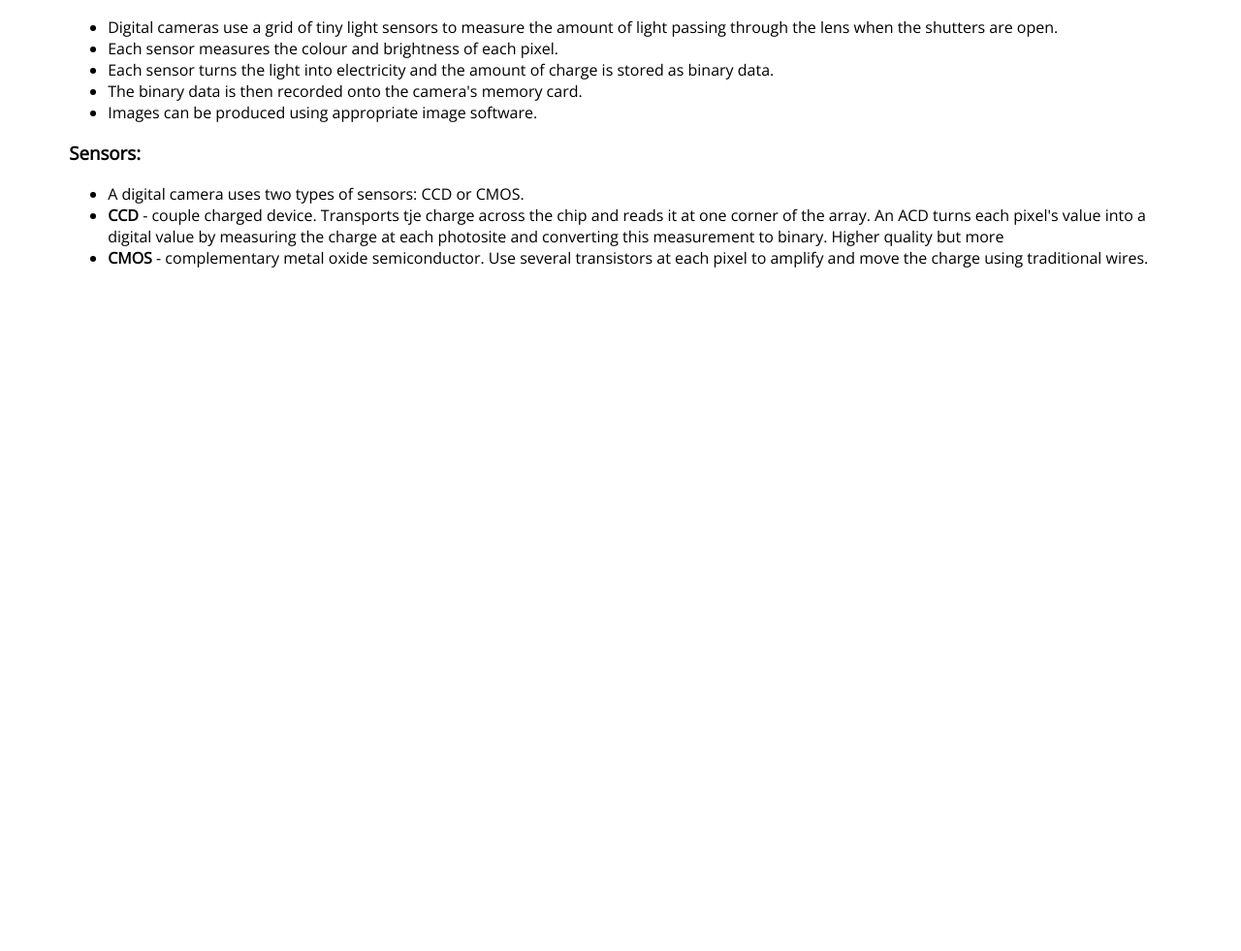
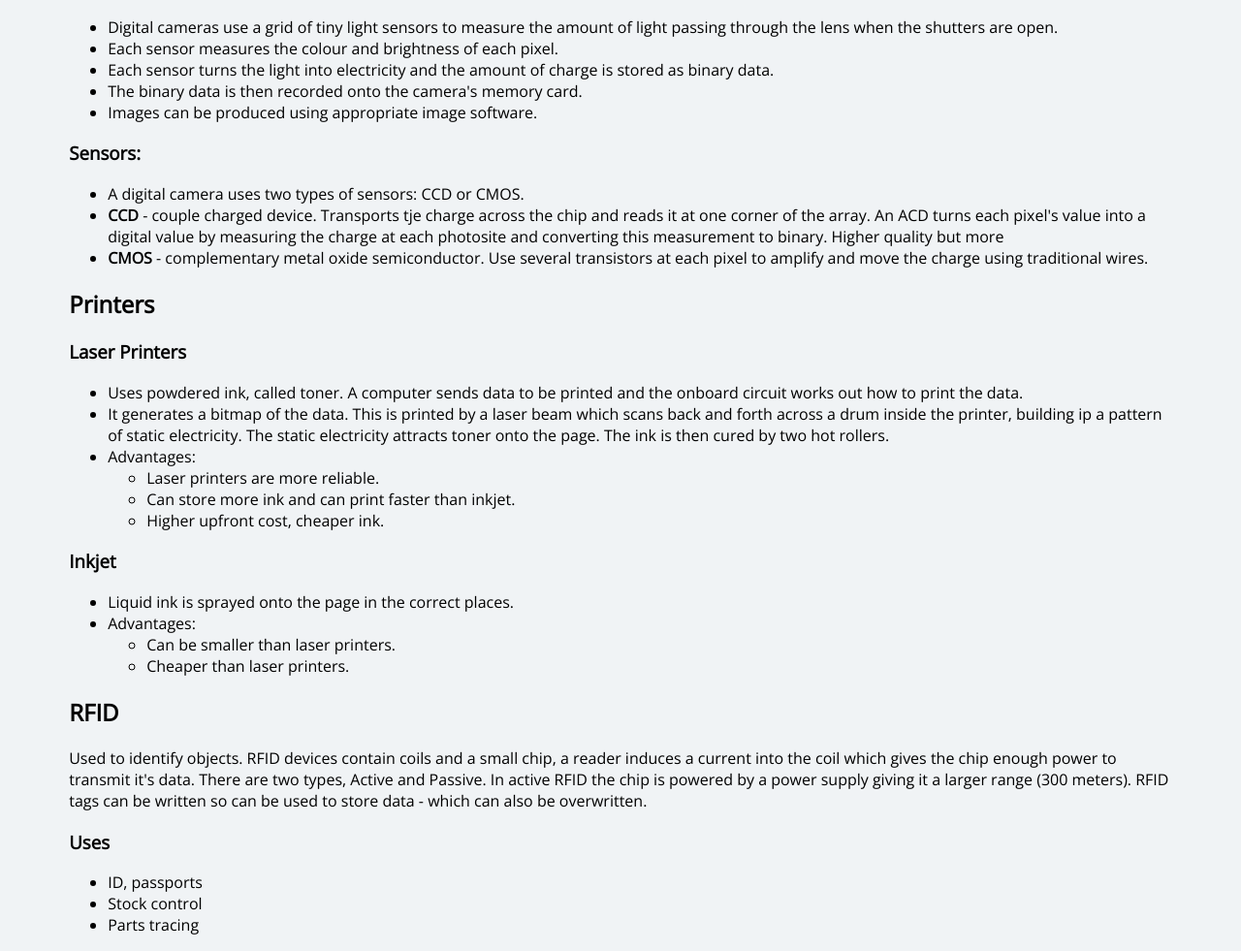
Before and after one commit to james28689/A-Level-Notes, a plain HTML site: page 3/external-hardware.html in a window 1280 px wide. Shown: the part 758-1739 px from the top of the page at 97% size. Before the commit the page ends 1051 px from the top, so only its background shows below. Drawn offline with nearby package versions, Linux system fonts and the light colour scheme.

Commit message:
css changes 1

```diff
--- a/3/external-hardware.html
+++ b/3/external-hardware.html
@@ -51,6 +51,35 @@
 				<li><strong>CCD</strong> - couple charged device. Transports tje charge across the chip and reads it at one corner of the array. An ACD turns each pixel's value into a digital value by measuring the charge at each photosite and converting this measurement to binary. Higher quality but more </li>
 				<li><strong>CMOS</strong> - complementary metal oxide semiconductor. Use several transistors at each pixel to amplify and move the charge using traditional wires.</li>
 			</ul>
+			<h2>Printers</h2>
+			<h3>Laser Printers</h3>
+			<ul>
+				<li>Uses powdered ink, called toner. A computer sends data to be printed and the onboard circuit works out how to print the data.</li>
+				<li>It generates a bitmap of the data. This is printed by a laser beam which scans back and forth across a drum inside the printer, building ip a pattern of static electricity. The static electricity attracts toner onto the page. The ink is then cured by two hot rollers.</li>
+				<li>Advantages:</li>
+				<ul>
+					<li>Laser printers are more reliable.</li>
+					<li>Can store more ink and can print faster than inkjet.</li>
+					<li>Higher upfront cost, cheaper ink.</li>
+				</ul>
+			</ul>
+			<h3>Inkjet</h3>
+			<ul>
+				<li>Liquid ink is sprayed onto the page in the correct places.</li>
+				<li>Advantages:</li>
+				<ul>
+					<li>Can be smaller than laser printers.</li>
+					<li>Cheaper than laser printers.</li>
+				</ul>
+			</ul>
+			<h2>RFID</h2>
+			<p>Used to identify objects. RFID devices contain coils and a small chip, a reader induces a current into the coil which gives the chip enough power to transmit it's data. There are two types, Active and Passive. In active RFID the chip is powered by a power supply giving it a larger range (300 meters). RFID tags can be written so can be used to store data - which can also be overwritten.</p>
+			<h3>Uses</h3>
+			<ul>
+				<li>ID, passports</li>
+				<li>Stock control</li>
+				<li>Parts tracing</li>
+			</ul>
         </div>
     </body>
 </html>
--- a/style.css
+++ b/style.css
@@ -1,5 +1,6 @@
 body {
   font-family: "Open Sans", sans-serif;
+  background: #f0f3f5;
 }
 
 #header {
@@ -8,11 +9,10 @@ body {
   left: 0;
   width: 100%;
   height: 100px;
-  background-color: #ffb53f;
 }
 
 #header h1 {
-  color: white;
+  color: #b8bece;
   margin-left: 50px;
 }
 
@@ -26,7 +26,7 @@ body {
 }
 
 a {
-  color: #ffb53f;
+  color: #3c4560;
   text-decoration: none;
   margin-left: 20px;
   margin-top: auto;
```
